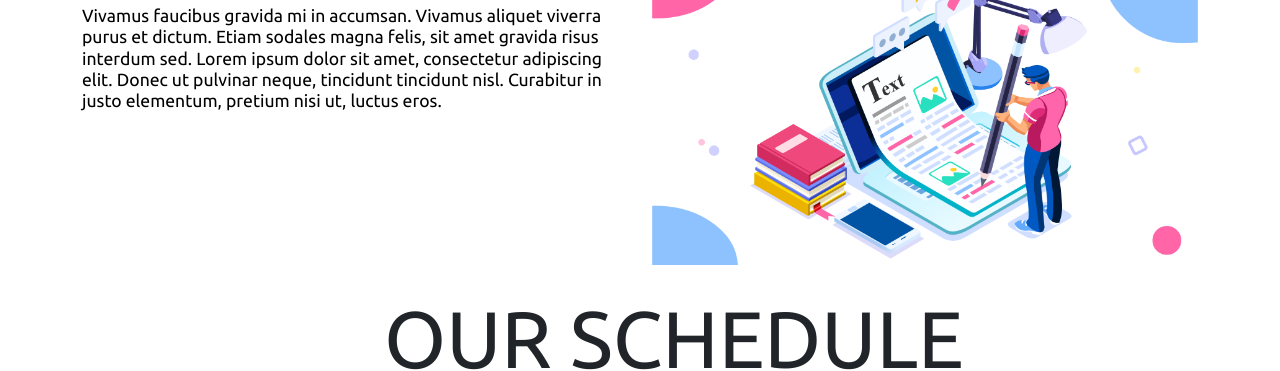
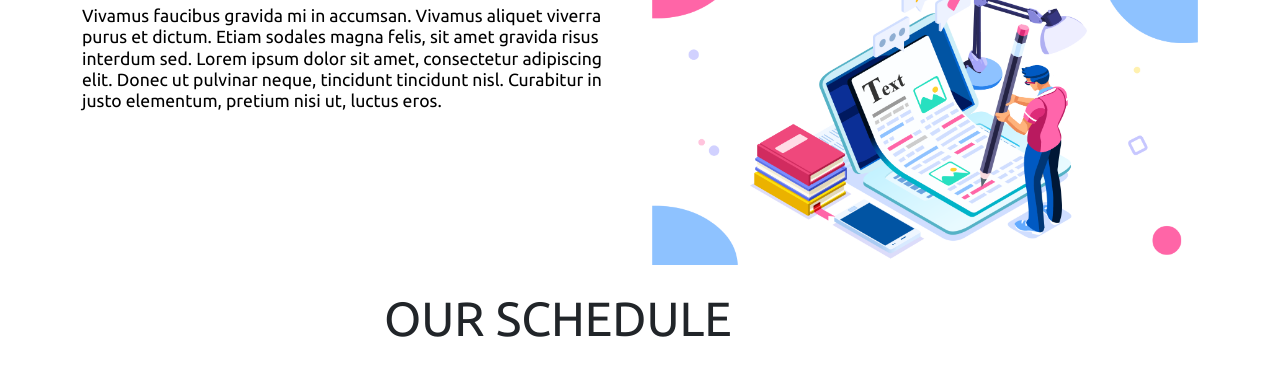
Before and after one commit to venkatapathy/decile-workshop, a plain HTML site: page index.html in a window 1280 px wide. Shown: the part 189-560 px from the top of the page. Drawn offline with nearby package versions, Linux system fonts and the light colour scheme.

Commit message:
Update index.html

```diff
--- a/index.html
+++ b/index.html
@@ -113,7 +113,7 @@
 
     <!-- Section 4 -->
      <section>
-      <h1 style="margin-left: 30%; font-size: 5rem;">OUR SCHEDULE</h1>
+      <h1 style="margin-left: 30%; font-size: 3rem;">OUR SCHEDULE</h1>
     <div class="container my-4">
         <div class="row d-flex justify-content-center" style="gap: 2rem;">
             <div class="col col-lg-5 col-md-12 col-sm-12">
```
